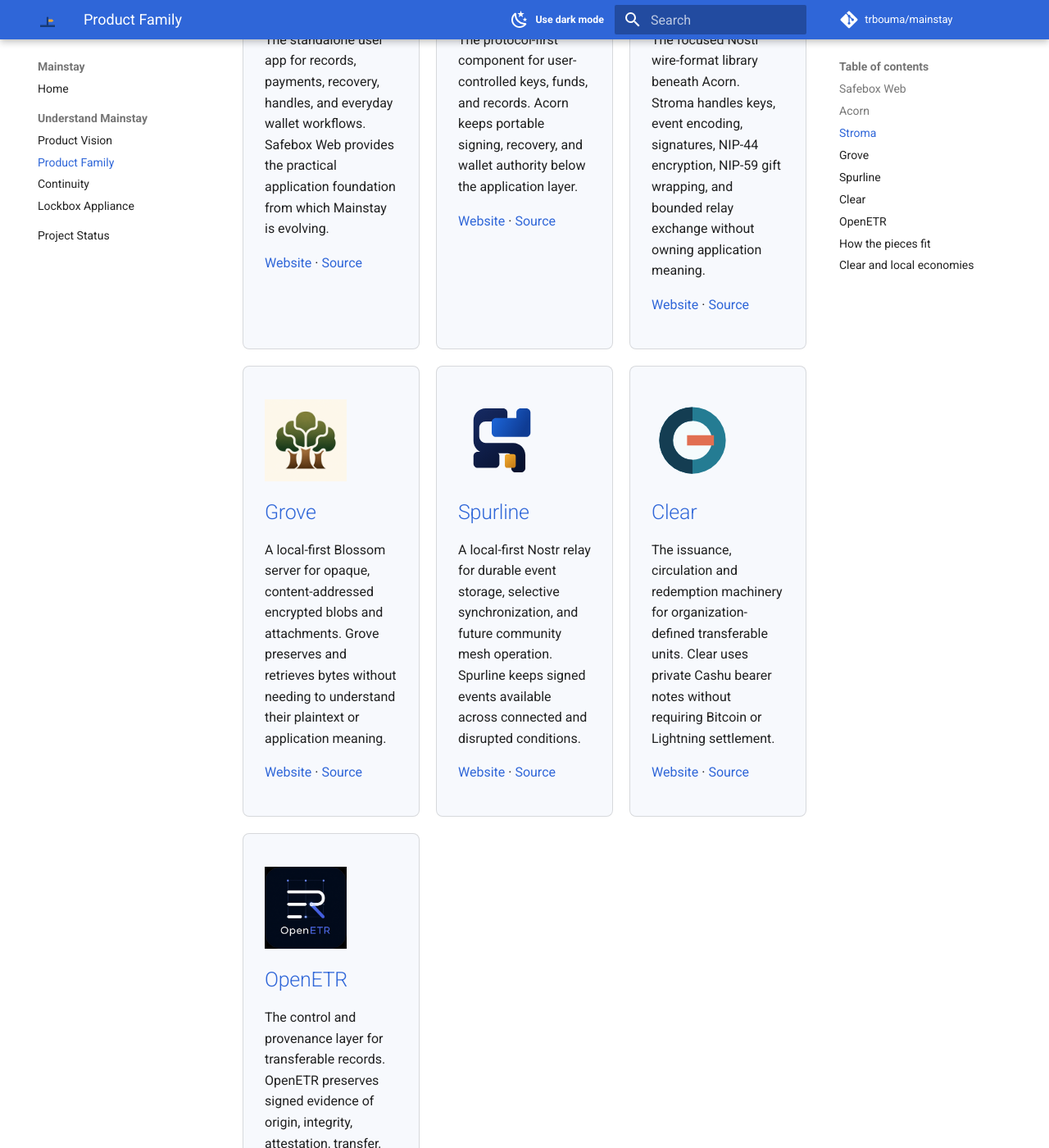
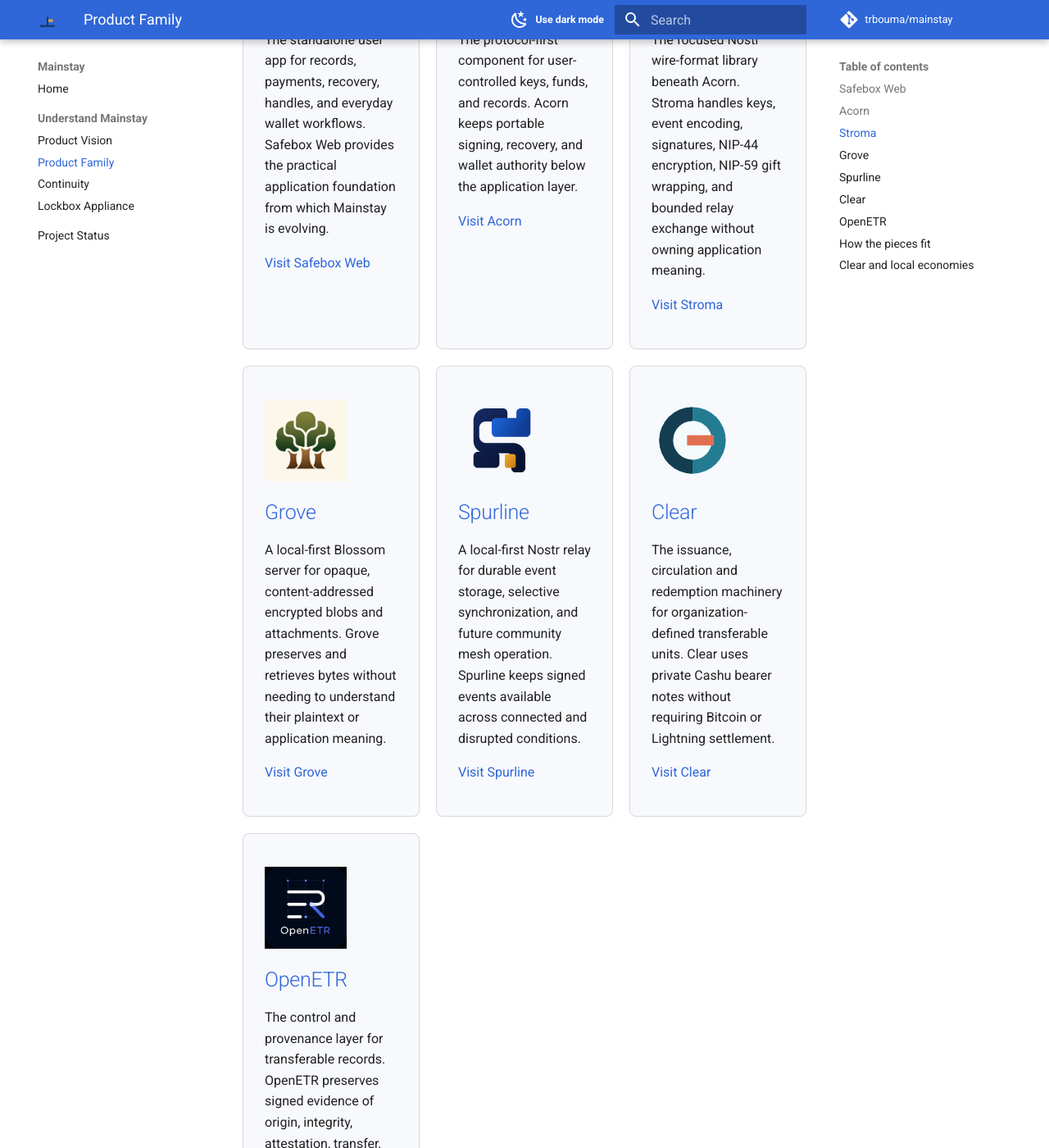
Before and after one commit to trbouma/mainstay, an MkDocs documentation site: the page built from website/product-family.md, in a window 1280 px wide and 1400 px high, scrolled down 437 px. Shown: the whole window at 82% size. Built offline with MkDocs 1.6.1 and Material for MkDocs 9.7.7, drawn with Linux system fonts in a browser that asks for light colours; comment, search, counter and statistics services are not loaded; some of the changed text lies outside the part shown.

Commit message:
fix links

```diff
--- a/website/product-family.md
+++ b/website/product-family.md
@@ -13,7 +13,7 @@ and understood on its own.
 
 <article class="product-card" markdown>
 
-<a href="https://github.com/trbouma/safebox-web" aria-label="Safebox Web source repository">
+<a href="https://trbouma.github.io/safebox-web/" aria-label="Visit the Safebox Web website">
   <img src="../assets/safebox-logo.png" alt="Safebox Web">
 </a>
 
@@ -23,13 +23,13 @@ The standalone user app for records, payments, recovery, handles, and everyday
 wallet workflows. Safebox Web provides the practical application foundation
 from which Mainstay is evolving.
 
-[Website](https://trbouma.github.io/safebox-web/) · [Source](https://github.com/trbouma/safebox-web)
+[Visit Safebox Web](https://trbouma.github.io/safebox-web/)
 
 </article>
 
 <article class="product-card" markdown>
 
-<a href="https://github.com/trbouma/safebox-acorn" aria-label="Acorn source repository">
+<a href="https://trbouma.github.io/safebox-acorn/" aria-label="Visit the Acorn website">
   <img src="../assets/acorn-logo.png" alt="Acorn">
 </a>
 
@@ -39,13 +39,13 @@ The protocol-first component for user-controlled keys, funds, and records.
 Acorn keeps portable signing, recovery, and wallet authority below the
 application layer.
 
-[Website](https://trbouma.github.io/safebox-acorn/) · [Source](https://github.com/trbouma/safebox-acorn)
+[Visit Acorn](https://trbouma.github.io/safebox-acorn/)
 
 </article>
 
 <article class="product-card" markdown>
 
-<a href="https://github.com/trbouma/stroma" aria-label="Stroma source repository">
+<a href="https://trbouma.github.io/stroma/" aria-label="Visit the Stroma website">
   <img src="../assets/stroma-logo.png" alt="Stroma">
 </a>
 
@@ -55,13 +55,13 @@ The focused Nostr wire-format library beneath Acorn. Stroma handles keys, event
 encoding, signatures, NIP-44 encryption, NIP-59 gift wrapping, and bounded
 relay exchange without owning application meaning.
 
-[Website](https://trbouma.github.io/stroma/) · [Source](https://github.com/trbouma/stroma)
+[Visit Stroma](https://trbouma.github.io/stroma/)
 
 </article>
 
 <article class="product-card" markdown>
 
-<a href="https://github.com/trbouma/grove" aria-label="Grove source repository">
+<a href="https://trbouma.github.io/grove/" aria-label="Visit the Grove website">
   <img src="../assets/grove-logo.png" alt="Grove">
 </a>
 
@@ -71,13 +71,13 @@ A local-first Blossom server for opaque, content-addressed encrypted blobs and
 attachments. Grove preserves and retrieves bytes without needing to understand
 their plaintext or application meaning.
 
-[Website](https://trbouma.github.io/grove/) · [Source](https://github.com/trbouma/grove)
+[Visit Grove](https://trbouma.github.io/grove/)
 
 </article>
 
 <article class="product-card" markdown>
 
-<a href="https://github.com/trbouma/spurline" aria-label="Spurline source repository">
+<a href="https://trbouma.github.io/spurline/" aria-label="Visit the Spurline website">
   <img src="../assets/spurline-logo.svg" alt="Spurline">
 </a>
 
@@ -87,13 +87,13 @@ A local-first Nostr relay for durable event storage, selective synchronization,
 and future community mesh operation. Spurline keeps signed events available
 across connected and disrupted conditions.
 
-[Website](https://trbouma.github.io/spurline/) · [Source](https://github.com/trbouma/spurline)
+[Visit Spurline](https://trbouma.github.io/spurline/)
 
 </article>
 
 <article class="product-card" markdown>
 
-<a href="https://github.com/trbouma/clear" aria-label="Clear source repository">
+<a href="https://trbouma.github.io/clear/" aria-label="Visit the Clear website">
   <img src="../assets/clear-logo.svg" alt="Clear">
 </a>
 
@@ -103,13 +103,13 @@ The issuance, circulation and redemption machinery for organization-defined
 transferable units. Clear uses private Cashu bearer notes without requiring
 Bitcoin or Lightning settlement.
 
-[Website](https://trbouma.github.io/clear/) · [Source](https://github.com/trbouma/clear)
+[Visit Clear](https://trbouma.github.io/clear/)
 
 </article>
 
 <article class="product-card" markdown>
 
-<a href="https://github.com/trbouma/openetr" aria-label="OpenETR source repository">
+<a href="https://trbouma.github.io/openetr/" aria-label="Visit the OpenETR website">
   <img src="../assets/openetr-logo.png" alt="OpenETR">
 </a>
 
@@ -119,7 +119,7 @@ The control and provenance layer for transferable records. OpenETR preserves
 signed evidence of origin, integrity, attestation, transfer, and termination so
 applications can assess control history.
 
-[Website](https://trbouma.github.io/openetr/) · [Source](https://github.com/trbouma/openetr)
+[Visit OpenETR](https://trbouma.github.io/openetr/)
 
 </article>
 
```
